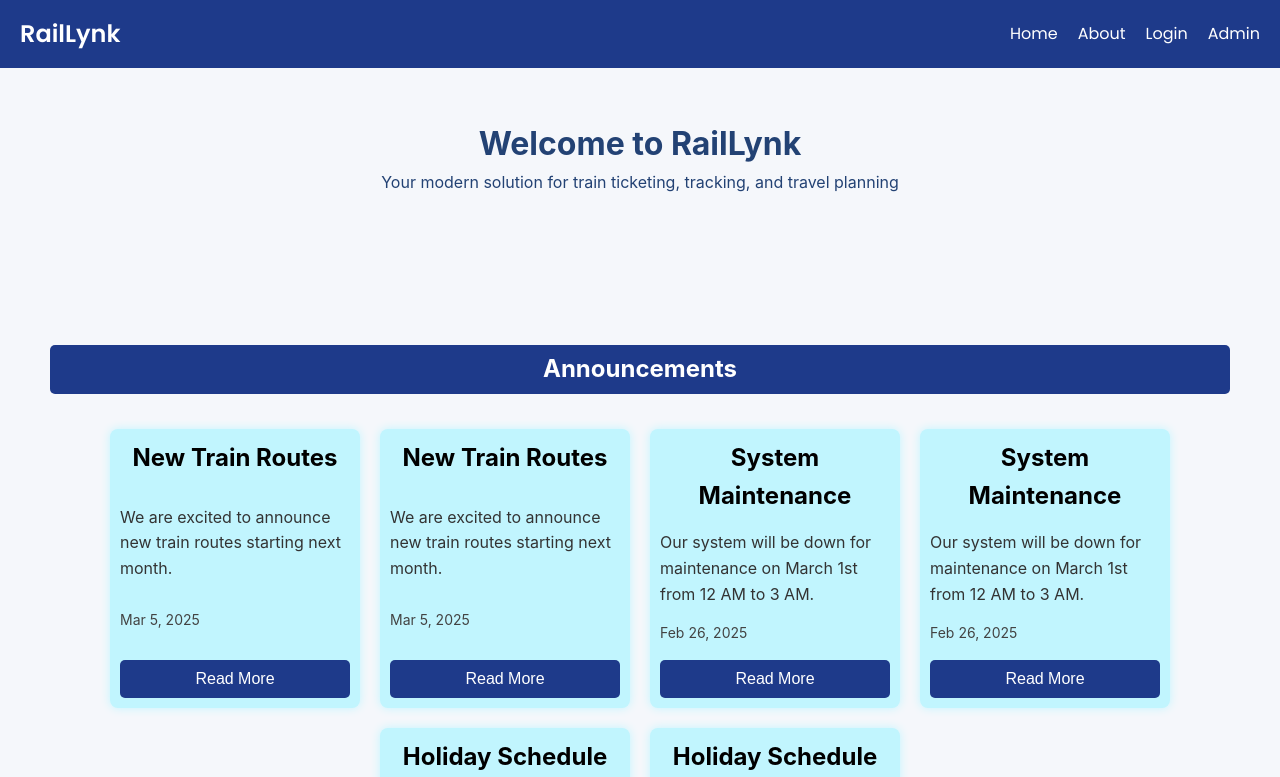
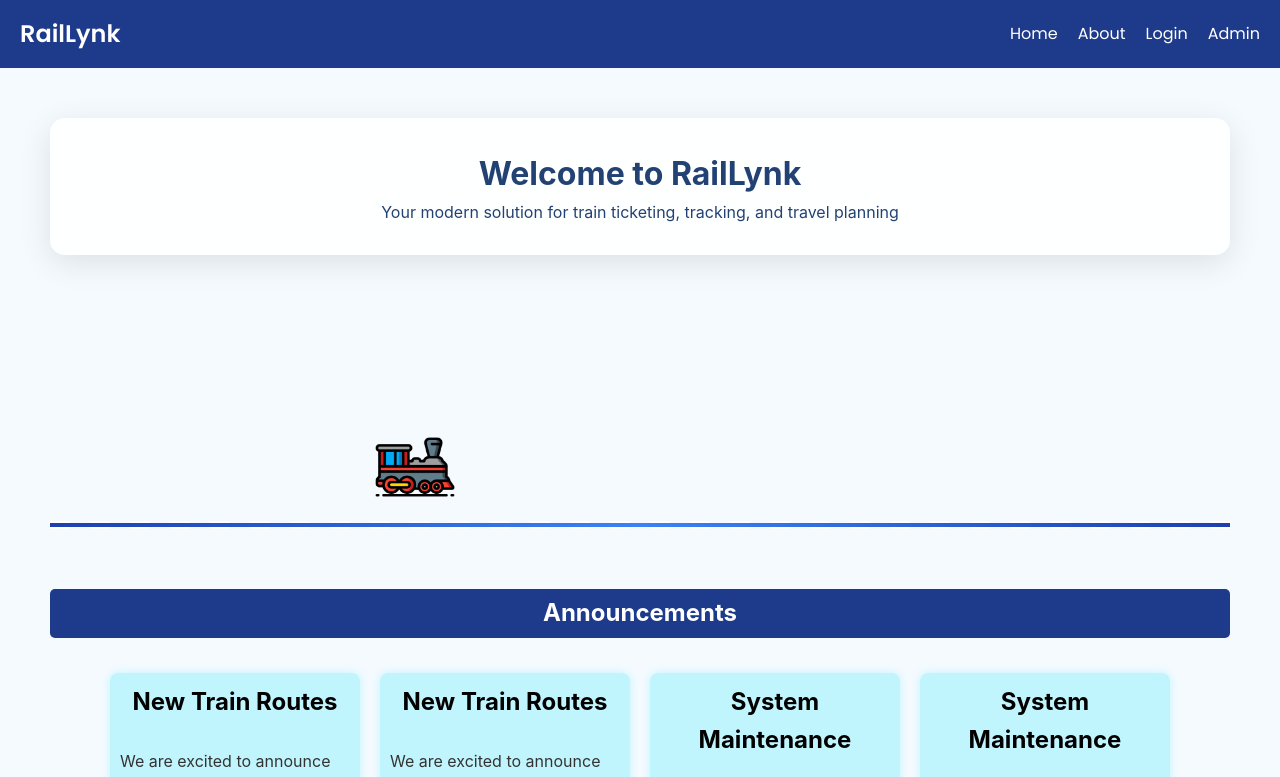
Before and after one commit to sandalu-umayanga/3yp-railLynk-front, a React (Vite) app: page / in a window 1280 px wide. Shown: the top 777 px of the page. Built offline with nearby package versions, Linux system fonts and the light colour scheme.

Commit message:
home bagk

```diff
--- a/src/pages/Home.jsx
+++ b/src/pages/Home.jsx
@@ -74,7 +74,18 @@ const Home = () => {
       >
         <h1>Welcome to RailLynk</h1>
         <p>Your modern solution for train ticketing, tracking, and travel planning</p>
+      </div>
 
+      {/* Enhanced Train Animation Container */}
+      <div className="train-animation-container">
+        <div className="train-track"></div>
+        <div className="train-cab"></div>
+        <div className="train-headlight"></div>
+        <div className="train-wheels"></div>
+        <div className="train-smoke"></div>
+        <div className="train-smoke"></div>
+        <div className="train-smoke"></div>
+        <div className="train-smoke"></div>
       </div>
 
       <div className="home-anouncements">
--- a/src/styles/home.css
+++ b/src/styles/home.css
@@ -1,3 +1,56 @@
+/* Train animation keyframes for container */
+@keyframes trainMove {
+  0% {
+    transform: translateX(-100px);
+  }
+  100% {
+    transform: translateX(calc(100vw + 100px));
+  }
+}
+
+@keyframes trainMovement {
+  0% {
+    transform: translateX(-120px);
+  }
+  100% {
+    transform: translateX(calc(100vw + 120px));
+  }
+}
+
+@keyframes smokeAnimation {
+  0% {
+    opacity: 0.8;
+    transform: translateY(0) translateX(-120px) scale(0.5);
+  }
+  50% {
+    opacity: 0.4;
+    transform: translateY(-30px) translateX(calc(50vw - 60px)) scale(1);
+  }
+  100% {
+    opacity: 0;
+    transform: translateY(-60px) translateX(calc(100vw + 120px)) scale(1.5);
+  }
+}
+
+@keyframes smoke {
+  0% {
+    opacity: 1;
+    transform: translateY(0) scale(0.5);
+  }
+  100% {
+    opacity: 0;
+    transform: translateY(-50px) scale(1.5);
+  }
+}
+
+/* OLD STYLES REMOVED - using train-animation-container instead */
+
+/* Train locomotive - REMOVED - using container version instead */
+
+/* Train wheels animation - REMOVED - using container version instead */
+
+/* Background smoke puffs - REMOVED - using container version instead */
+
 .home {
     text-align: center;
     padding: 50px;
@@ -7,8 +60,157 @@
     height: 100%;
     min-height: 100vh;
     flex-grow: 1;
+    position: relative;
+    overflow-x: hidden;
+    background-image: url('../assets/home-back.png');
+    background-size:cover;
+    background-position: center;
+    background-repeat: no-repeat;
+  }
+  .home:before {
+  content: '';
+  position: absolute;
+  top: 0;
+  left: 0;
+  right: 0;
+  bottom: 0;
+  background: rgba(245, 250, 255, 1);
+  backdrop-filter: blur(2px);
+  z-index: 1;
+}
 
+  /* Train Animation Container - positioned below home-theme */
+  .train-animation-container {
+    position: relative;
+    width: 100%;
+    height: 120px;
+    margin: 2rem 0;
+    z-index: 5;
+    overflow: hidden;
   }
+
+  /* Modern Train locomotive - using train.png image */
+  .train-animation-container::before {
+    content: '';
+    position: absolute;
+    bottom: 50px;
+    left: 0;
+    width: 120px;
+    height: 80px;
+    background: url('/src/assets/train.png') no-repeat center center;
+    background-size: contain;
+    animation: trainMovement 20s linear infinite;
+    z-index: 5;
+  }
+
+  /* Wheel spinning animation - removed since image includes wheels */
+  @keyframes wheelSpin {
+    0% { transform: rotate(0deg); }
+    100% { transform: rotate(360deg); }
+  }
+
+  /* Railway Track in container */
+  .train-track {
+    position: absolute;
+    bottom: 30px;
+    left: 0;
+    width: 100%;
+    height: 4px;
+    background: linear-gradient(90deg, #1e40af 0%, #3b82f6 50%, #1e40af 100%);
+    z-index: 1;
+  }
+
+  .train-track::before {
+    content: '';
+    position: absolute;
+    top: -2px;
+    left: 0;
+    width: 100%;
+    height: 2px;
+    background: repeating-linear-gradient(
+      90deg,
+      #ffffff 0px,
+      #ffffff 20px,
+      transparent 20px,
+      transparent 40px
+    );
+  }
+
+  .train-track::after {
+    content: '';
+    position: absolute;
+    top: 4px;
+    left: 0;
+    width: 100%;
+    height: 2px;
+    background: repeating-linear-gradient(
+      90deg,
+      #ffffff 0px,
+      #ffffff 20px,
+      transparent 20px,
+      transparent 40px
+    );
+  }
+
+  /* Enhanced smoke puffs */
+  .train-smoke {
+    position: absolute;
+    bottom: 100px;
+    left: 75px;
+    width: 18px;
+    height: 18px;
+    background: radial-gradient(circle, rgba(255,255,255,0.9) 0%, rgba(255,255,255,0.6) 40%, transparent 70%);
+    border-radius: 50%;
+    animation:
+      trainMovement 20s linear infinite,
+      smokeFloat 3s ease-out infinite;
+    z-index: 4;
+  }
+
+  .train-smoke:nth-child(2) {
+    width: 16px;
+    height: 16px;
+    bottom: 108px;
+    left: 80px;
+    animation-delay: 0.6s;
+    background: radial-gradient(circle, rgba(255,255,255,0.8) 0%, rgba(255,255,255,0.5) 40%, transparent 70%);
+  }
+
+  .train-smoke:nth-child(3) {
+    width: 14px;
+    height: 14px;
+    bottom: 95px;
+    left: 70px;
+    animation-delay: 1.2s;
+    background: radial-gradient(circle, rgba(255,255,255,0.7) 0%, rgba(255,255,255,0.4) 40%, transparent 70%);
+  }
+
+  .train-smoke:nth-child(4) {
+    width: 12px;
+    height: 12px;
+    bottom: 115px;
+    left: 85px;
+    animation-delay: 1.8s;
+    background: radial-gradient(circle, rgba(255,255,255,0.6) 0%, rgba(255,255,255,0.3) 40%, transparent 70%);
+  }
+
+  /* Improved smoke floating animation */
+  @keyframes smokeFloat {
+    0% {
+      opacity: 0.9;
+      transform: translateY(0) scale(0.6);
+    }
+    50% {
+      opacity: 0.5;
+      transform: translateY(-25px) scale(1.2);
+    }
+    100% {
+      opacity: 0;
+      transform: translateY(-50px) scale(1.8);
+    }
+  }
+
+/* OLD SMOKE STYLES REMOVED - using train-animation-container smoke instead */
 
   .home-theme {
     color: var(--primary-text-color);
@@ -19,6 +221,13 @@
     height: 100%;
     width: 100%;
     margin-bottom: 150px;
+    position: relative;
+    z-index: 10;
+    background: rgba(255, 255, 255, 0.9);
+    border-radius: 15px;
+    padding: 30px;
+    box-shadow: 0 8px 32px rgba(0, 0, 0, 0.1);
+    backdrop-filter: blur(10px);
   }
 
   .home > h1 {
@@ -36,6 +245,8 @@
   text-align: start;
   height: 100%;
   width: 100%;
+  position: relative;
+  z-index: 10;
 }
 
 
```
